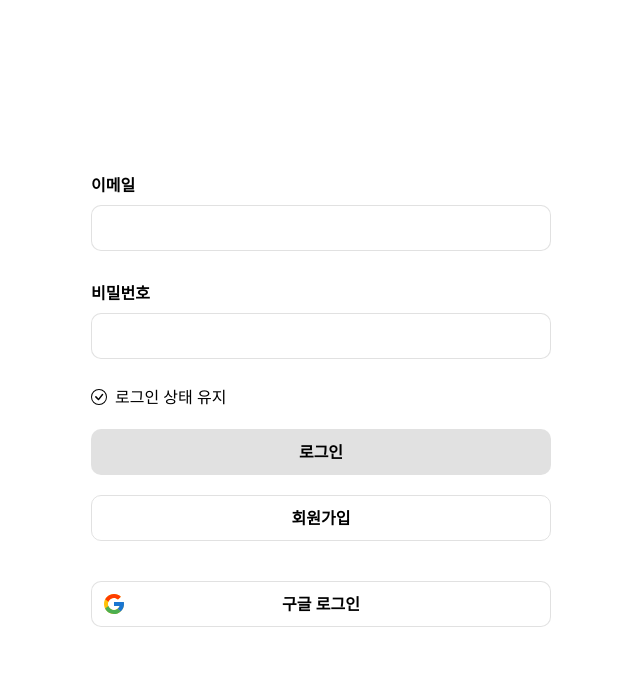
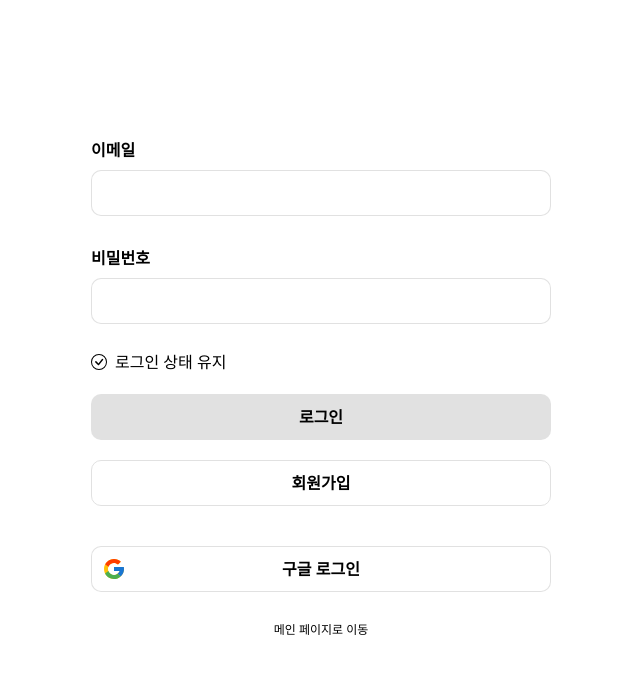
Before and after one commit to JHni2/collect-webtoons, a React (Vite) app: page /login in a window 1280 px wide. Shown: the top 674 px of the page, without its empty margins (319-959 px from the left). Built offline with nearby package versions, Linux system fonts and the light colour scheme.

Commit message:
기타 수정

```diff
--- a/src/components/LoginPage.tsx
+++ b/src/components/LoginPage.tsx
@@ -142,6 +142,11 @@ export default function LoginPage(): JSX.Element {
           >
             <span className="font-semibold ">구글 로그인</span>
           </button>
+          <div className="mt-6 flex justify-center">
+            <Link to="/" className="min-h-[46px]">
+              <span className="text-xs">메인 페이지로 이동</span>
+            </Link>
+          </div>
         </div>
       </form>
     </div>
```
